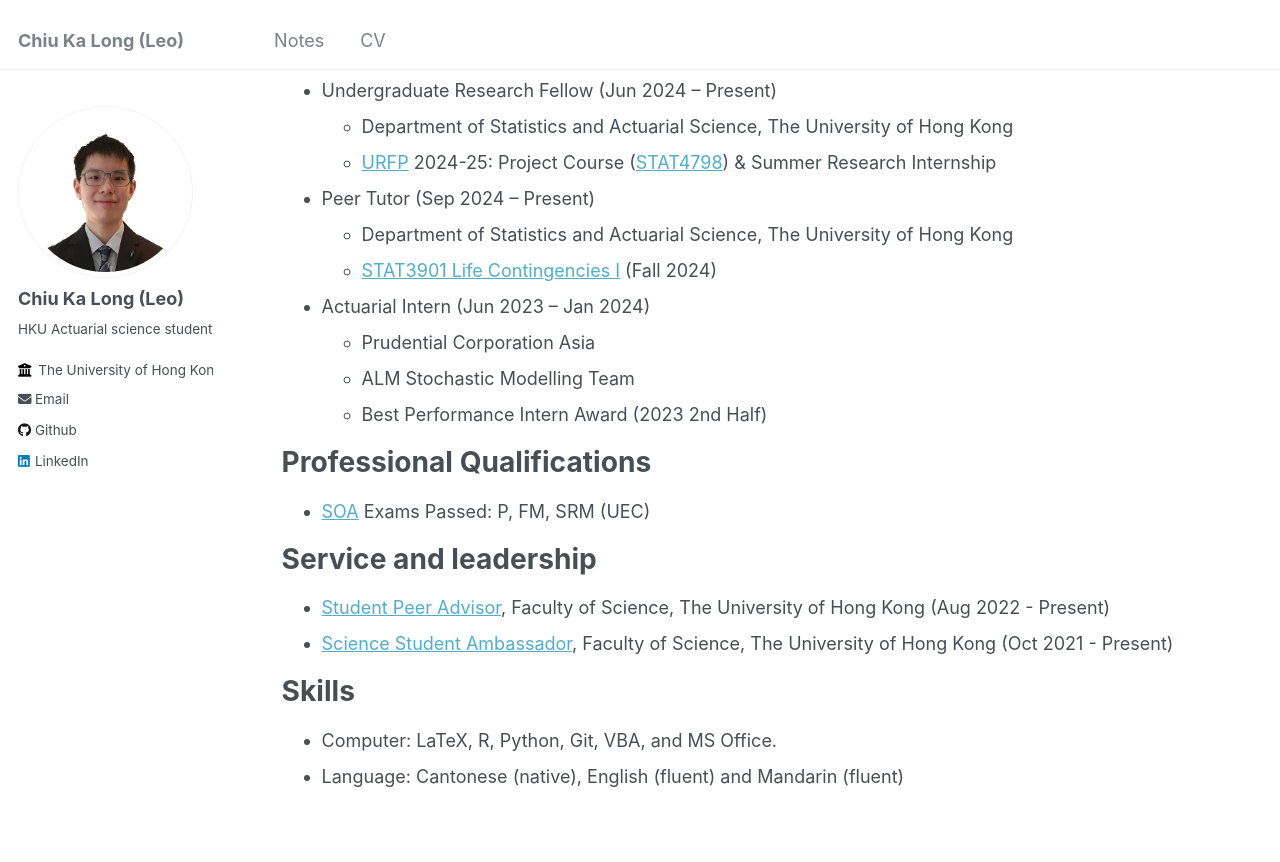
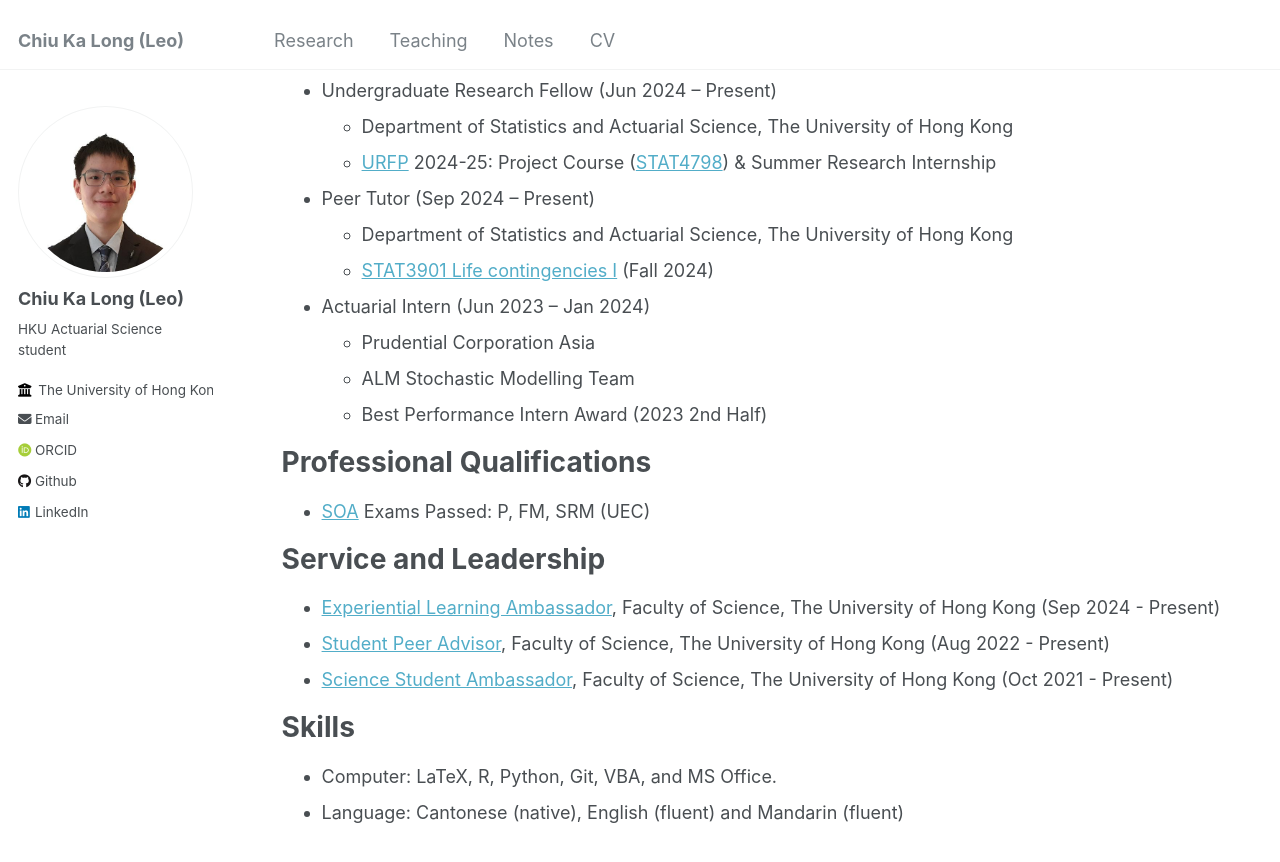
Before and after one commit to leochiukl/leochiukl.github.io, a Jekyll site: the page built from _pages/cv.md, in a window 1280 px wide and 900 px high, scrolled down 400 px. Shown: the top 862 px of the window. Built offline with Jekyll 4.4.1, drawn with Linux system fonts in a browser that asks for light colours; some web fonts are replaced.

```diff
--- a/_config.yml
+++ b/_config.yml
@@ -11,7 +11,7 @@ locale                   : "en-US"
 title                    : "Chiu Ka Long (Leo)"
 title_separator          : "-"
 name                     : &name "Chiu Ka Long (Leo)"
-description              : &description "HKU Actuarial Science student"
+description              :
 url                      : https://leochiukl.github.io # the base hostname & protocol for your site e.g. "https://mmistakes.github.io"
 baseurl                  : "" # the subpath of your site, e.g. "/blog"
 repository               : "leochiukl/leochiukl.github.io"
@@ -24,7 +24,7 @@ author:
   avatar           : "personal-photo.jpg"
   name             : "Chiu Ka Long (Leo)"
   pronouns         : # example: "she/her"
-  bio              : "HKU Actuarial science student"
+  bio              : "HKU Actuarial Science student"
   location         :
   employer         : "The University of Hong Kong"
   uri              : # URL
@@ -34,7 +34,7 @@ author:
   arxiv            : # URL - Update with the correct link to your profile
   googlescholar    :
   impactstory      : # URL
-  orcid            :
+  orcid            : "https://orcid.org/0009-0005-6699-6423"
   semantic         : # URL
   pubmed           :
   researchgate     : # URL
--- a/_pages/cv.md
+++ b/_pages/cv.md
@@ -24,7 +24,7 @@ redirect_from:
 
 * Peer Tutor (Sep 2024 -- Present)
   * Department of Statistics and Actuarial Science, The University of Hong Kong
-  * [STAT3901 Life Contingencies I](https://webapp.science.hku.hk/sr4/servlet/enquiry?Type=Course&course_code=STAT3901) (Fall 2024)
+  * [STAT3901 Life contingencies I](https://webapp.science.hku.hk/sr4/servlet/enquiry?Type=Course&course_code=STAT3901) (Fall 2024)
 
 * Actuarial Intern (Jun 2023 -- Jan 2024)
   * Prudential Corporation Asia
@@ -35,8 +35,9 @@ Professional Qualifications
 =====
 * [SOA](https://www.soa.org/) Exams Passed: P, FM, SRM (UEC)
 
-Service and leadership
+Service and Leadership
 ======
+* [Experiential Learning Ambassador](https://www.scifac.hku.hk/current/ug/el/experiential-learning-ambassadors-student-sharing-list), Faculty of Science, The University of Hong Kong (Sep 2024 - Present)
 * [Student Peer Advisor](https://www.scifac.hku.hk/current/ug/academic/aa), Faculty of Science, The University of Hong Kong (Aug 2022 - Present)
 * [Science Student Ambassador](https://www.scifac.hku.hk/current/ug/el/others/ssas), Faculty of Science, The University of Hong Kong (Oct 2021 - Present)
 
```
Also changed, not shown: _data/navigation.yml (+6 -1 lines), _pages/notes.md (+0 -4 lines), _pages/publications.md (+1 -0 lines), _pages/research.md (added, +11 -0 lines), _pages/teaching.html (deleted, +0 -12 lines), _pages/teaching.md (added, +10 -0 lines), 4 other files.
